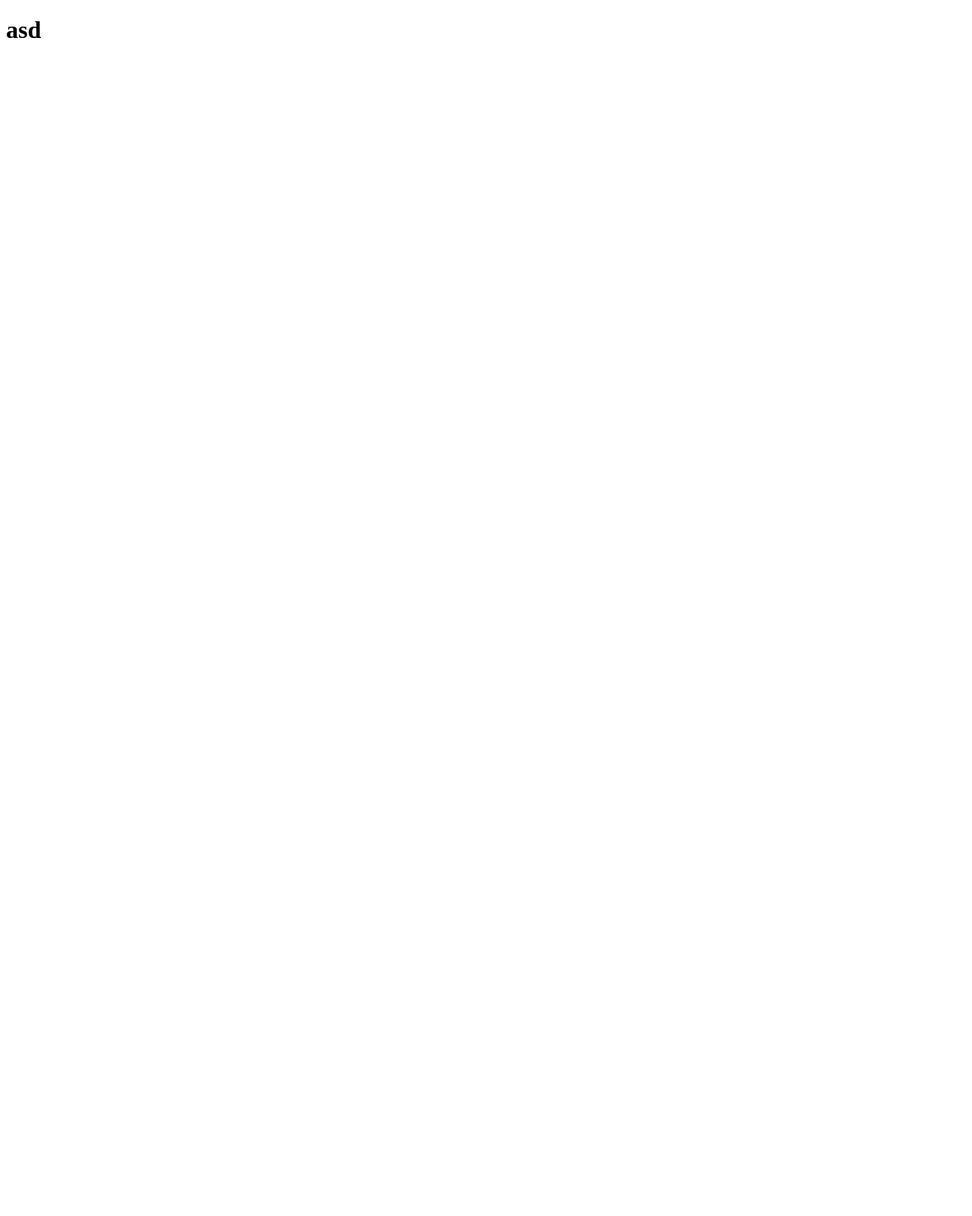
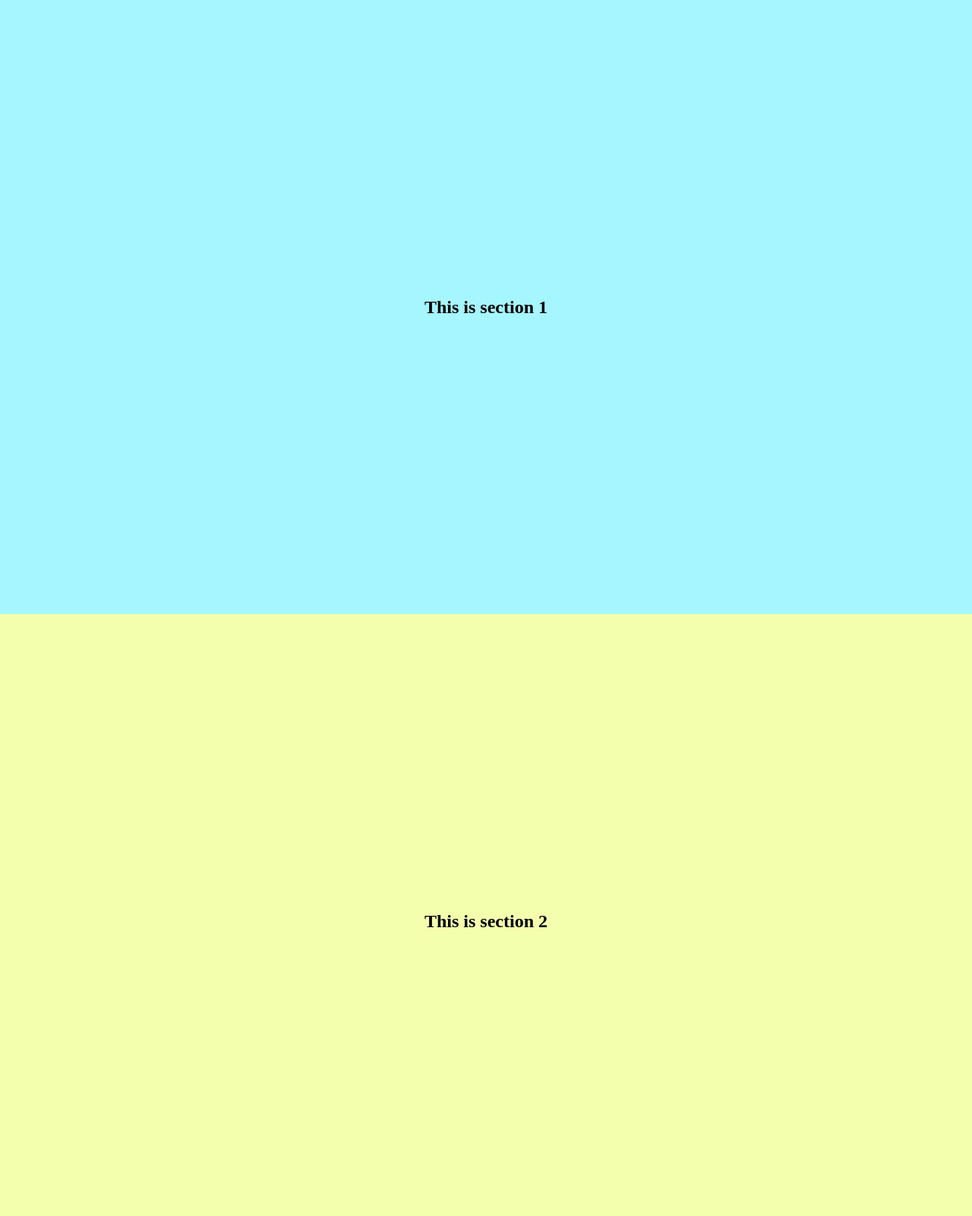
Before and after one commit to kevin420eth/Javascript-trick, a plain HTML site: page index.html in a window 1280 px wide. Shown: the top 1600 px of the page at 76% size. Before the commit the page ends 800 px from the top, so only its background shows below. Drawn offline with Linux system fonts and the light colour scheme.

Commit message:
Add intersectino observer

```diff
--- a/app.js
+++ b/app.js
@@ -0,0 +1,15 @@
+const observer = new IntersectionObserver((entries)=>{
+    entries.forEach((entry)=>{
+        if(entry.isIntersecting){
+            entry.target.classList.remove('hidden');
+            entry.target.classList.add('show');
+            console.log('remove')
+        }else{
+            entry.target.classList.remove('show');
+            entry.target.classList.add('hidden');
+        }
+    })
+})
+
+const hiddenElements = document.querySelectorAll('.hidden');
+hiddenElements.forEach((element) => observer.observe(element));
--- a/index.html
+++ b/index.html
@@ -7,6 +7,20 @@
         <title>Intersection Observer</title>
     </head>
     <body>
-        <h1>asd</h1>
+        <section class="section1 flex hidden">
+            <h1>This is section 1</h1>
+        </section>
+
+        <section class="section2 flex hidden">
+            <h1>This is section 2</h1>
+        </section>
+
+        <section class="section3 flex hidden">
+            <h1>This is section 3</h1>
+        </section>
+
+        <section class="section4 flex hidden">
+            <h1>This is section 4</h1>
+        </section>
     </body>
 </html>
--- a/style.css
+++ b/style.css
@@ -0,0 +1,41 @@
+* {
+  box-sizing: border-box;
+  padding: 0;
+  margin: 0;
+}
+
+.section1 {
+  height: 101vh;
+  background-color: rgb(165, 246, 255);
+}
+
+.section2 {
+  height: 101vh;
+  background-color: rgb(244, 255, 173);
+}
+
+.section3 {
+  height: 101vh;
+  background-color: rgb(246, 201, 255);
+}
+
+.section4 {
+    height: 101vh;
+    background-color: rgb(198, 255, 189);
+  }
+
+.flex {
+  display: flex;
+  align-items: center;
+  justify-content: center;
+}
+
+.hidden {
+  transform: translateX(-100%);
+}
+
+.show {
+  transform: translateX(0);
+  transition-timing-function: ease-in-out;
+  transition-duration: 1s;
+}
```
